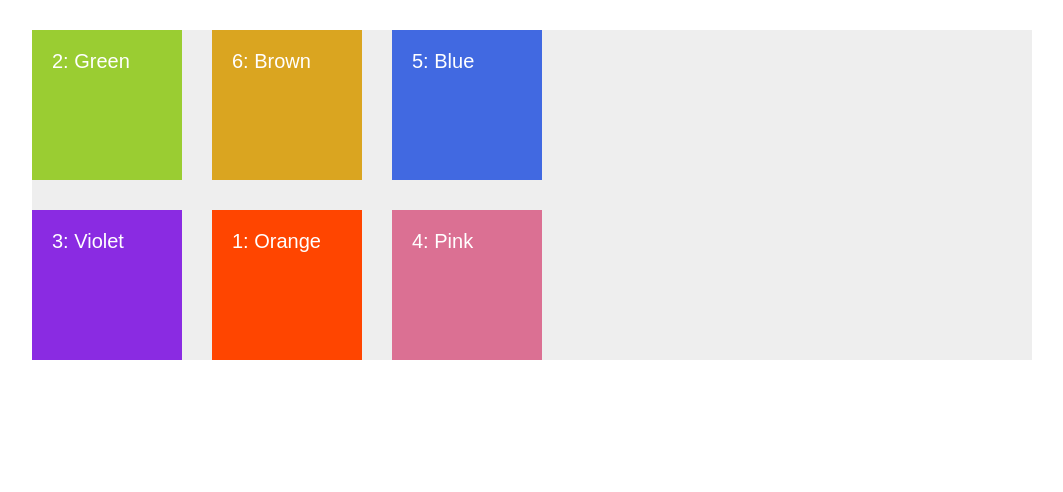
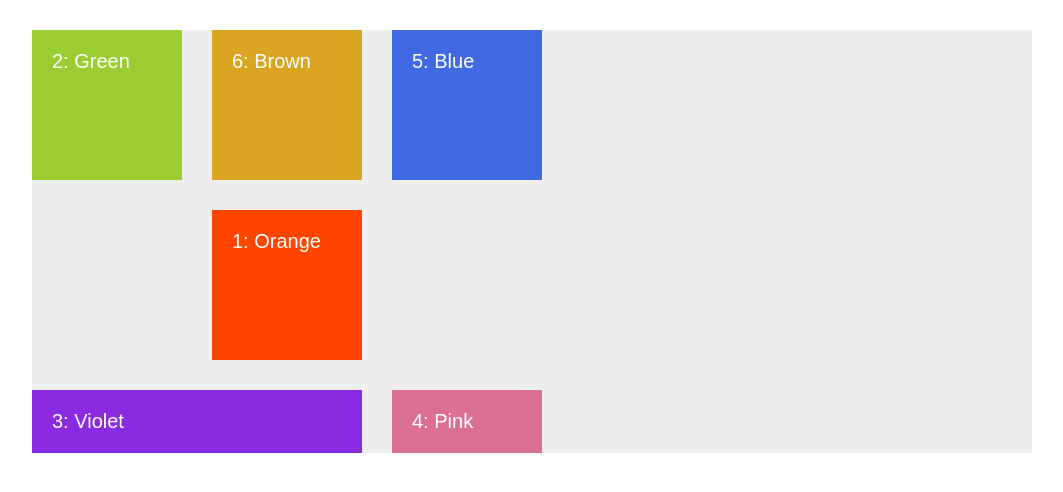
Before and after one commit to iqbalpakeh/grid-sample, a website: page index.html in a window 1280 px wide. Shown: the whole page, without its empty margins (108-1171 px from the left). Drawn offline with nearby package versions, Linux system fonts and the light colour scheme; files that its build step writes are made by us from their sources.

Commit message:
Finish playing with grid

```diff
--- a/styles.scss
+++ b/styles.scss
@@ -37,6 +37,7 @@
 
 	&--3 {
 		background-color: blueviolet;
+		grid-column: 1 / 3;
 	}
 
 	&--4 {
```
